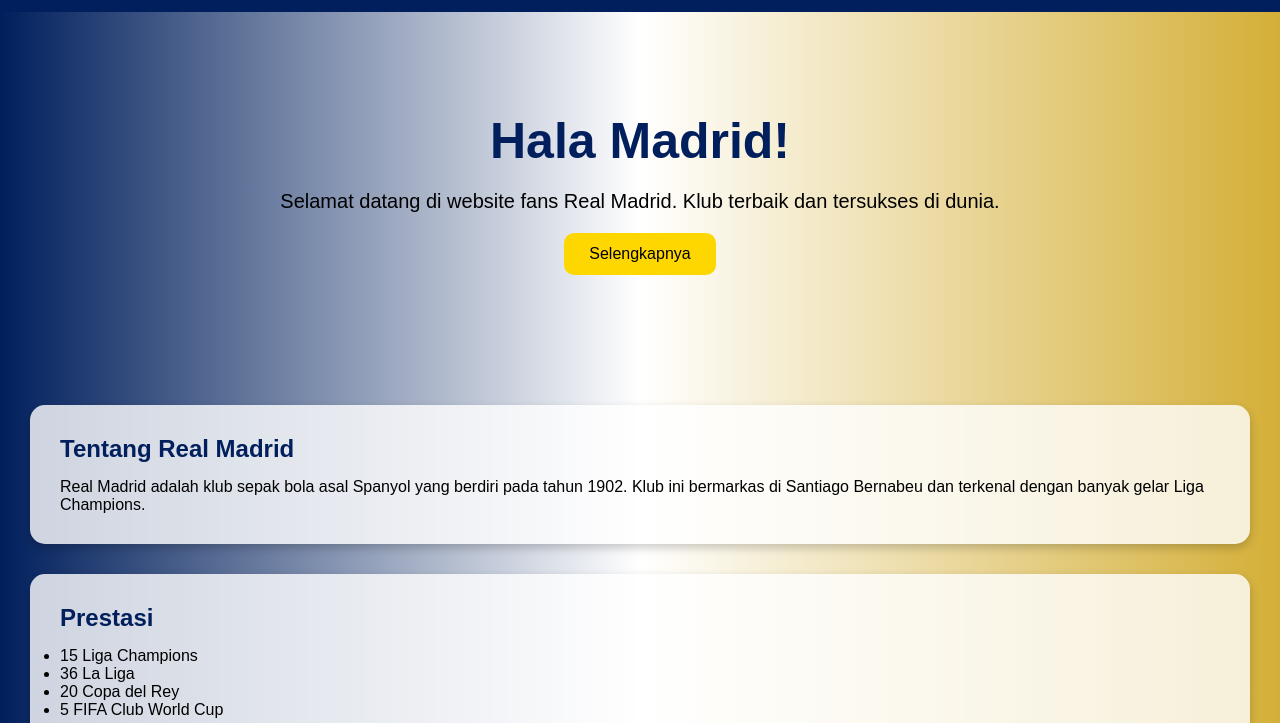
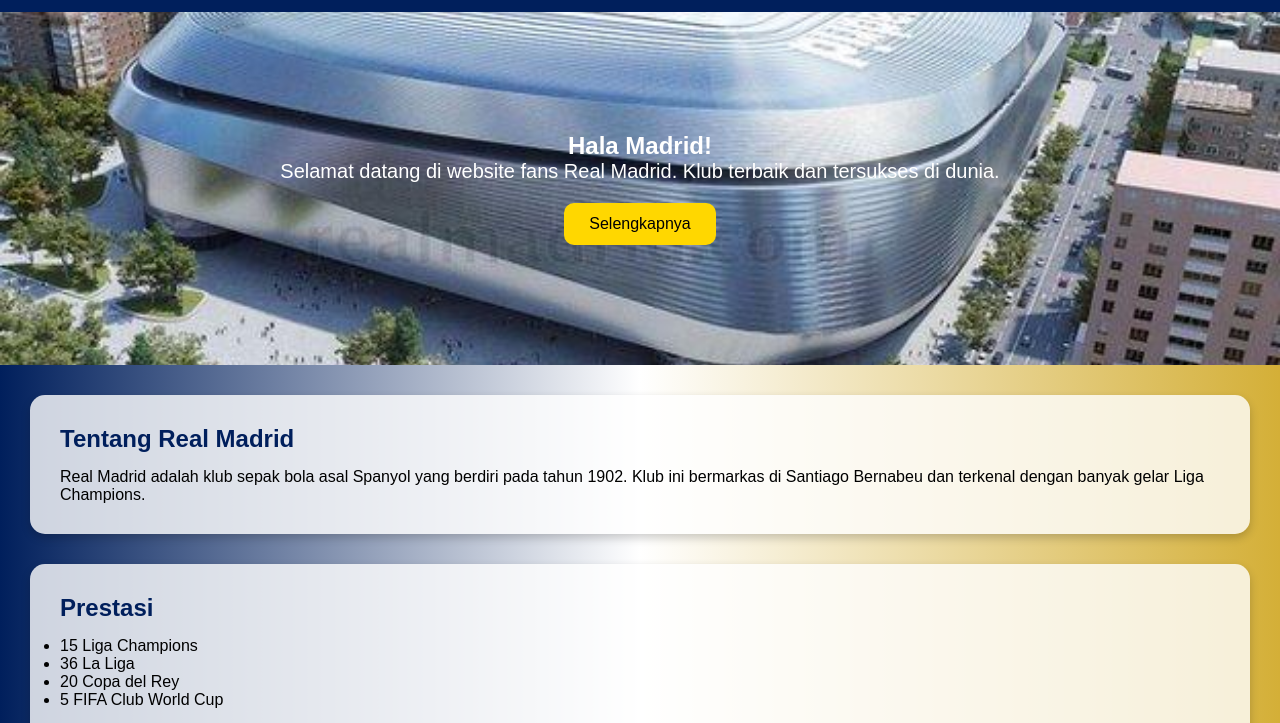
Before and after one commit to muhmmdfaiz36-art/real-Maddrid-website-, a plain HTML site: page index.html in a window 1280 px wide. Shown: the part 68-791 px from the top of the page. Drawn offline with Linux system fonts and the light colour scheme.

Commit message:
Update style.css

```diff
--- a/style.css
+++ b/style.css
@@ -56,7 +56,14 @@
 /* Hero */
 .hero{
     text-align: center;
-    padding: 100px 20px;
+    padding: 120px 20px;
+
+    background-image: url('gambar.jpg');
+    background-size: cover;
+    background-position: center;
+
+    color: white;
+}
 }
 
 .hero h2{
```
